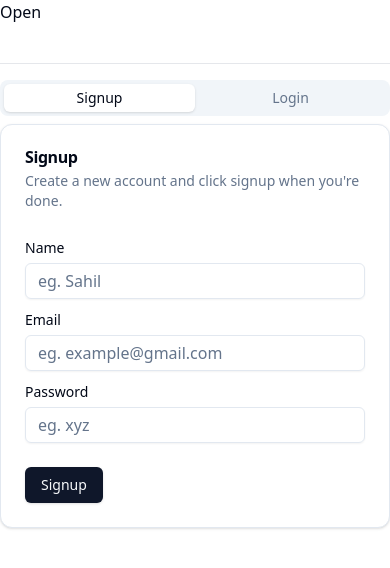
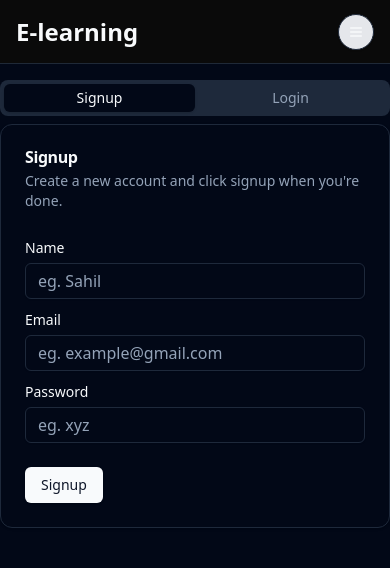
Before and after one commit to sahilxdev/lms, a React (Vite) app in the folder client/: page / in a window 390 px wide. Shown: the top 568 px of the page. Built offline with nearby package versions, Linux system fonts and the light colour scheme; no server answers.

Commit message:
made it responsive and added dark mode

```diff
--- a/client/src/App.jsx
+++ b/client/src/App.jsx
@@ -1,15 +1,21 @@
 import Navbar from "./components/Navbar"
 import Login from "./pages/Login"
+import { ThemeProvider } from "@/components/ThemeProvider"
+
 
 
 function App() {
 
 
   return (
+    <ThemeProvider defaultTheme="dark" storageKey="vite-ui-theme">
+
     <main>
       <Navbar/>
       <Login/>
     </main>
+    </ThemeProvider>
+
   )
 }
 
--- a/client/src/components/DarkMode.jsx
+++ b/client/src/components/DarkMode.jsx
@@ -2,8 +2,13 @@ import React from 'react'
 import { Button } from './ui/button'
 import { DropdownMenu, DropdownMenuTrigger,DropdownMenuContent, DropdownMenuItem } from './ui/dropdown-menu'
 import { Moon, Sun } from 'lucide-react'
+import { useTheme } from "@/components/ThemeProvider"
+
 
 const DarkMode = () => {
+    const { setTheme } = useTheme()
+
+
   return (
     <div>
         <DropdownMenu>
--- a/client/src/components/Navbar.jsx
+++ b/client/src/components/Navbar.jsx
@@ -1,4 +1,4 @@
-import { School } from "lucide-react";
+import { LogOutIcon, MenuIcon, School } from "lucide-react";
 import React from "react";
 import {
   DropdownMenu,
@@ -10,8 +10,9 @@ import {
 } from "@/components/ui/dropdown-menu";
 import {
   Sheet,
+  SheetClose,
   SheetContent,
-  SheetDescription,
+  SheetFooter,
   SheetHeader,
   SheetTitle,
   SheetTrigger,
@@ -20,6 +21,8 @@ import {
 import { Button } from "./ui/button";
 import { Avatar, AvatarFallback, AvatarImage } from "./ui/avatar";
 import DarkMode from "./DarkMode";
+import { Separator } from "@radix-ui/react-dropdown-menu";
+import { Description } from "@radix-ui/react-dialog";
 
 const Navbar = () => {
   const user = true;
@@ -66,7 +69,10 @@ const Navbar = () => {
         </div>
       </div>
       {/* Mobile Devices */}
-      <MobileNavbar />
+      <div className="flex md:hidden items-center justify-between px-4 h-full">
+        <h1 className="font-extrabold text-2xl">E-learning</h1>
+        <MobileNavbar />
+      </div>
     </div>
   );
 };
@@ -74,17 +80,41 @@ const Navbar = () => {
 export default Navbar;
 
 const MobileNavbar = () => {
+  const role = "instructor";
   return (
     <Sheet>
-      <SheetTrigger>Open</SheetTrigger>
-      <SheetContent>
-        <SheetHeader>
-          <SheetTitle>Are you absolutely sure?</SheetTitle>
-          <SheetDescription>
-            This action cannot be undone. This will permanently delete your
-            account and remove your data from our servers.
-          </SheetDescription>
+      <SheetTrigger asChild>
+        <Button
+          size="icon"
+          variant="outline"
+          className="rounded-full bg-gray-200 hover:bg-gray-300"
+        >
+          <MenuIcon />
+        </Button>
+      </SheetTrigger>
+      <SheetContent className="flex flex-col">
+        <SheetHeader className="flex flex-row items-center justify-between mt-2">
+          <SheetTitle>E-learning</SheetTitle>
+          <DarkMode />
         </SheetHeader>
+        <Description className="sr-only">
+          Use the navigation below to access different sections of the app.
+        </Description>
+        <Separator className="mr-2" />
+        <nav className="flex flex-col space-y-4">
+          <span>My Learning</span>
+          <span>Edit Profile</span>
+          <span className="flex justify-between">
+            <p>Log out</p> <LogOutIcon />{" "}
+          </span>
+        </nav>
+        {role === "instructor" && (
+          <SheetFooter>
+            <SheetClose asChild>
+              <Button type="submit">Dashboard</Button>
+            </SheetClose>
+          </SheetFooter>
+        )}
       </SheetContent>
     </Sheet>
   );
--- /dev/null
+++ b/client/src/pages/admin/HeroSection.jsx
@@ -0,0 +1,11 @@
+import React from 'react'
+
+const HeroSection = () => {
+  return (
+    <div className='relative bg-gradient-to-r from-blue-500 to-indigo-600 dark:from-gray-800 dark:to-gray-900 py-16 px-4 text-center'>
+
+    </div>
+  )
+}
+
+export default HeroSection
```
